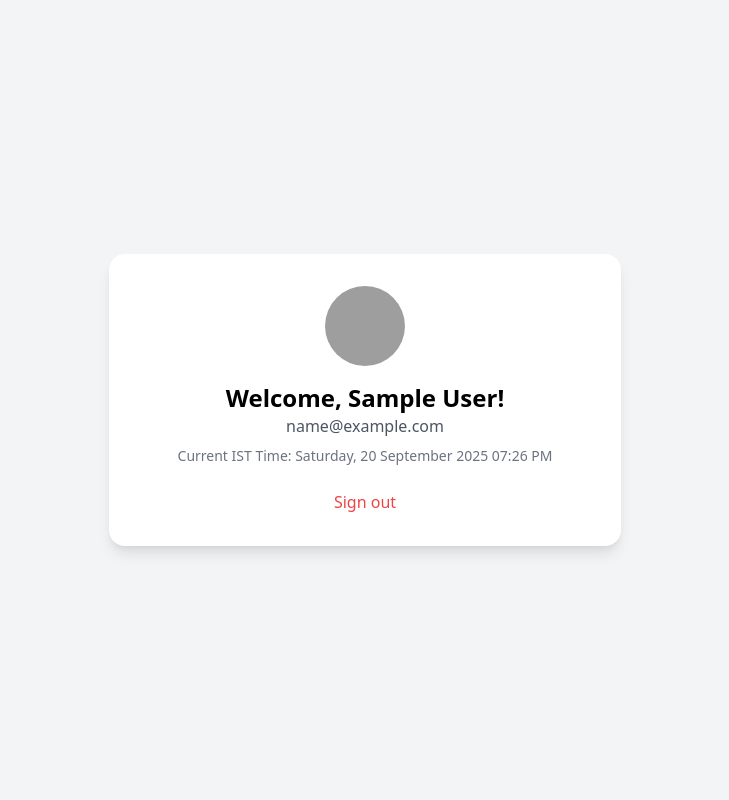
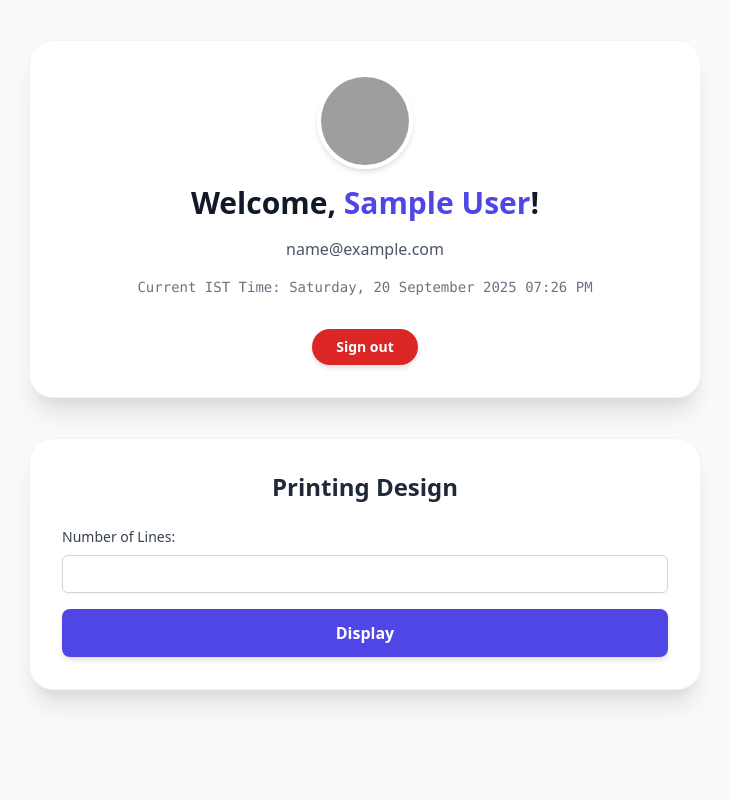
Before and after one commit to nikitsoni/PDC-Nikit, a Flask app: page /dashboard in a window 1280 px wide. Shown: the whole page, without its empty margins (275-1004 px from the left). Run offline with Flask 3, Linux system fonts and the light colour scheme; the visitor is signed in with stand-in values (Sample User, id 1); grey boxes are pictures that could not be loaded.

Commit message:
Pushing the print design logic

```diff
--- a/app.py
+++ b/app.py
@@ -30,6 +30,70 @@ flow = Flow.from_client_secrets_file(
 )
 
 
+def print_design(n):
+    base = "FORMULAQSOLUTIONS"
+    extended = base * 5
+    lines = []
+
+    if n % 2 == 1:
+
+        middle = (n + 1) // 2
+        max_length = 2 * middle - 1
+        total_lines = n
+
+        for i in range(1, total_lines + 1):
+            if i <= middle:
+                length = 2 * i - 1
+            else:
+                length = 2 * (n - i) + 1
+
+            start_pos = i - 1
+            substring = extended[start_pos:start_pos + length]
+
+
+            spaces = " " * ((max_length - length) // 2)
+            lines.append(spaces + substring)
+    else:
+
+        peak_line = n // 2 + 1
+        max_length = 2 * peak_line - 1
+        total_lines = n + 1
+
+        for i in range(1, total_lines + 1):
+            if i <= peak_line:
+                length = 2 * i - 1
+            else:
+                length = 2 * (total_lines - i) + 1
+
+            start_pos = i - 1
+            substring = extended[start_pos:start_pos + length]
+
+            spaces = " " * ((max_length - length) // 2)
+            lines.append(spaces + substring)
+
+    return lines
+
+def generate_pattern_response(n):
+    try:
+        n = int(n)
+        n = max(1, min(100, n))
+
+        lines = print_design(n)
+        pattern = '\n'.join(lines)
+
+        return {
+            'success': True,
+            'input': n,
+            'pattern': pattern,
+            'total_lines': len(lines)
+        }
+    except (ValueError, TypeError):
+        return {
+            'success': False,
+            'error': 'Please enter a valid integer between 1 and 100.'
+        }
+
+
 @app.route("/")
 def home():
     if "google_id" in session:
@@ -46,12 +110,28 @@ def dashboard():
     ist = pytz.timezone("Asia/Kolkata")
     current_time = datetime.now(ist).strftime("%A, %d %B %Y %I:%M %p")
 
+    design_output = None
+    num_lines = None
+
+    if request.method == "POST":
+        num_lines_input = request.form.get("num_lines")
+
+        response = generate_pattern_response(num_lines_input)
+
+        if response['success']:
+            design_output = response['pattern']
+            num_lines = response['input']
+        else:
+            design_output = response['error']
+
     return render_template(
         "index.html",
         name=session["name"],
         email=session["email"],
         picture=session["picture"],
         current_time=current_time,
+        design_output=design_output,
+        num_lines=num_lines,
     )
 
 
--- a/templates/index.html
+++ b/templates/index.html
@@ -1,20 +1,91 @@
 <!DOCTYPE html>
 <html lang="en">
-<head>
-  <meta charset="UTF-8">
-  <title>News Video Generator</title>
-  <link href="https://cdn.jsdelivr.net/npm/tailwindcss@2.2.19/dist/tailwind.min.css" rel="stylesheet">
-</head>
-<body class="bg-gray-100 min-h-screen flex flex-col items-center justify-center p-6">
+  <head>
+    <meta charset="UTF-8" />
+    <title>News Video Generator</title>
+    <link
+      href="https://cdn.jsdelivr.net/npm/tailwindcss@2.2.19/dist/tailwind.min.css"
+      rel="stylesheet"
+    />
+    </head>
+  <body
+    class="bg-gray-50 min-h-screen flex flex-col items-center justify-start py-10 px-4"
+  >
+    <div
+      class="bg-white rounded-3xl shadow-xl p-8 max-w-2xl w-full text-center border border-gray-100"
+    >
+      <div class="flex flex-col items-center justify-center space-y-4">
+        <img
+          src="{{ picture }}"
+          alt="Profile Picture"
+          class="w-24 h-24 rounded-full border-4 border-white shadow-md transform hover:scale-105 transition-transform duration-300"
+        />
+        <h1 class="text-3xl font-extrabold text-gray-900 mt-4">
+          Welcome, <span class="text-indigo-600">{{ name }}</span>!
+        </h1>
+        <p class="text-gray-600 font-medium">{{ email }}</p>
+        <p class="mt-2 text-sm text-gray-500 font-mono">
+          Current IST Time: {{ current_time }}
+        </p>
+      </div>
 
-  <div class="bg-white rounded-2xl shadow-lg p-8 max-w-lg w-full text-center">
-    <img src="{{ picture }}" alt="Profile Picture" class="w-20 h-20 rounded-full mx-auto">
-    <h1 class="text-2xl font-bold mt-4">Welcome, {{ name }}!</h1>
-    <p class="text-gray-600">{{ email }}</p>
-    <p class="mt-2 text-sm text-gray-500">Current IST Time: {{ current_time }}</p>
+      <a
+        href="{{ url_for('logout') }}"
+        class="inline-block mt-8 px-6 py-2 text-sm font-semibold text-white bg-red-600 rounded-full hover:bg-red-700 transition-colors duration-300 shadow-md"
+      >
+        Sign out
+      </a>
+    </div>
 
-    <a href="{{ url_for('logout') }}" class="block mt-6 text-red-500 hover:underline">Sign out</a>
-  </div>
+    <div
+      class="bg-white rounded-3xl shadow-xl p-8 mt-10 max-w-2xl w-full border border-gray-100"
+    >
+      <h2 class="text-2xl font-bold text-gray-800 mb-6 text-center">
+        Printing Design
+      </h2>
+      <form
+        action="{{ url_for('dashboard') }}"
+        method="post"
+        class="space-y-4"
+      >
+        <div>
+          <label
+            for="num_lines"
+            class="block text-sm font-medium text-gray-700 text-left mb-2"
+            >Number of Lines:</label
+          >
+          <input
+            type="number"
+            class="mt-1 block w-full px-4 py-2 border border-gray-300 rounded-md shadow-sm focus:outline-none focus:ring-indigo-500 focus:border-indigo-500 sm:text-sm transition-colors duration-200"
+            id="num_lines"
+            name="num_lines"
+            min="1"
+            max="100"
+            required
+          />
+        </div>
+        <button
+          type="submit"
+          class="w-full py-3 px-4 bg-indigo-600 text-white font-bold rounded-lg hover:bg-indigo-700 focus:outline-none focus:ring-2 focus:ring-offset-2 focus:ring-indigo-500 transition-colors duration-300 shadow-md"
+        >
+          Display
+        </button>
+      </form>
 
-</body>
+      {% if design_output %}
+      <div class="mt-8">
+        <div class="bg-gray-100 p-4 rounded-t-lg">
+          <h5 class="text-md font-semibold text-gray-700">
+            Output for {{ num_lines }} lines:
+          </h5>
+        </div>
+        <div class="bg-gray-800 text-white p-6 rounded-b-lg shadow-inner">
+          <pre
+            class="font-mono text-sm whitespace-pre-wrap leading-tight overflow-x-auto"
+          >{{ design_output }}</pre>
+        </div>
+      </div>
+      {% endif %}
+    </div>
+  </body>
 </html>
```
Also changed, not shown: requirements.txt (added, +37 -0 lines), 1 other file.
